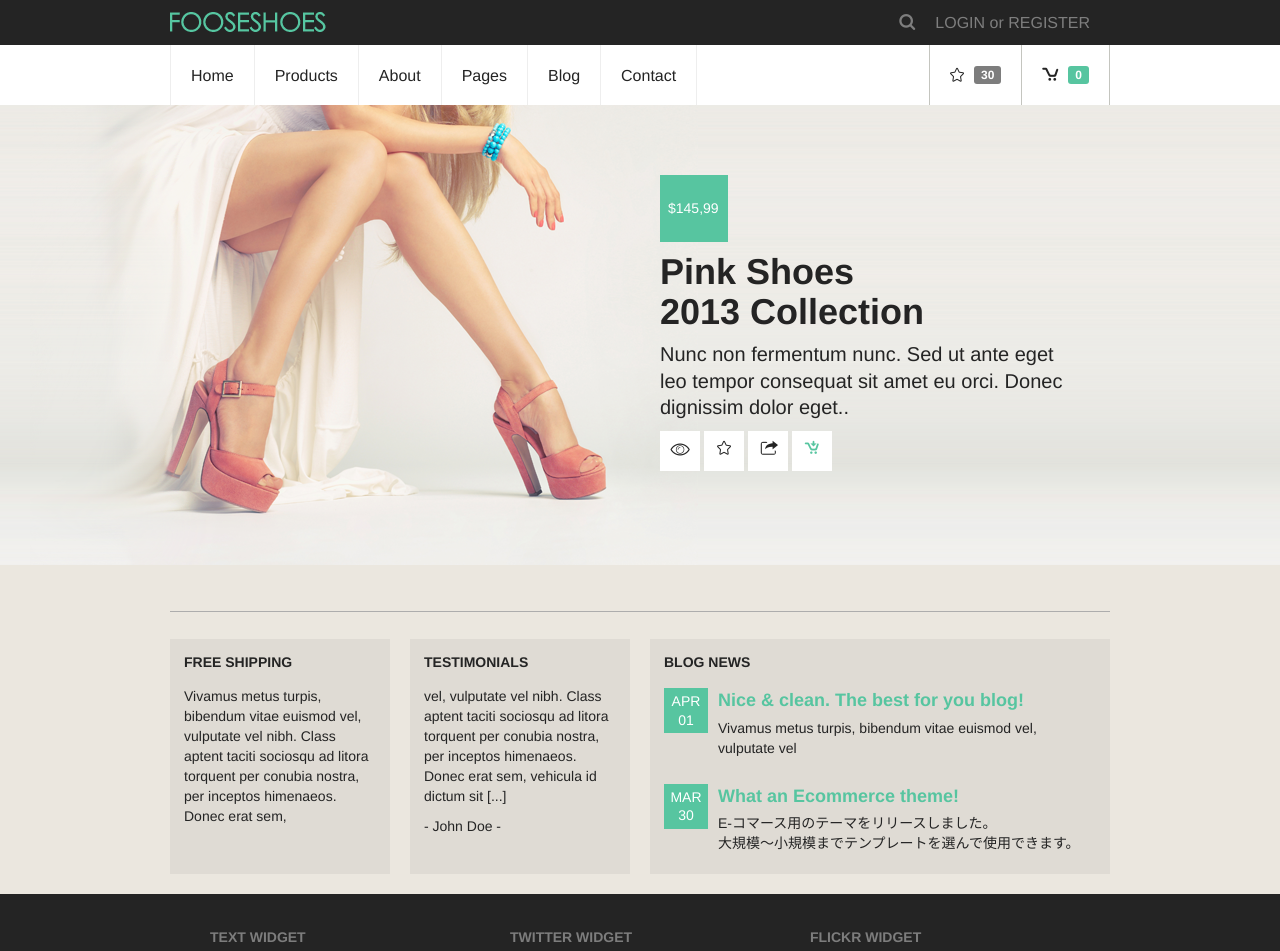
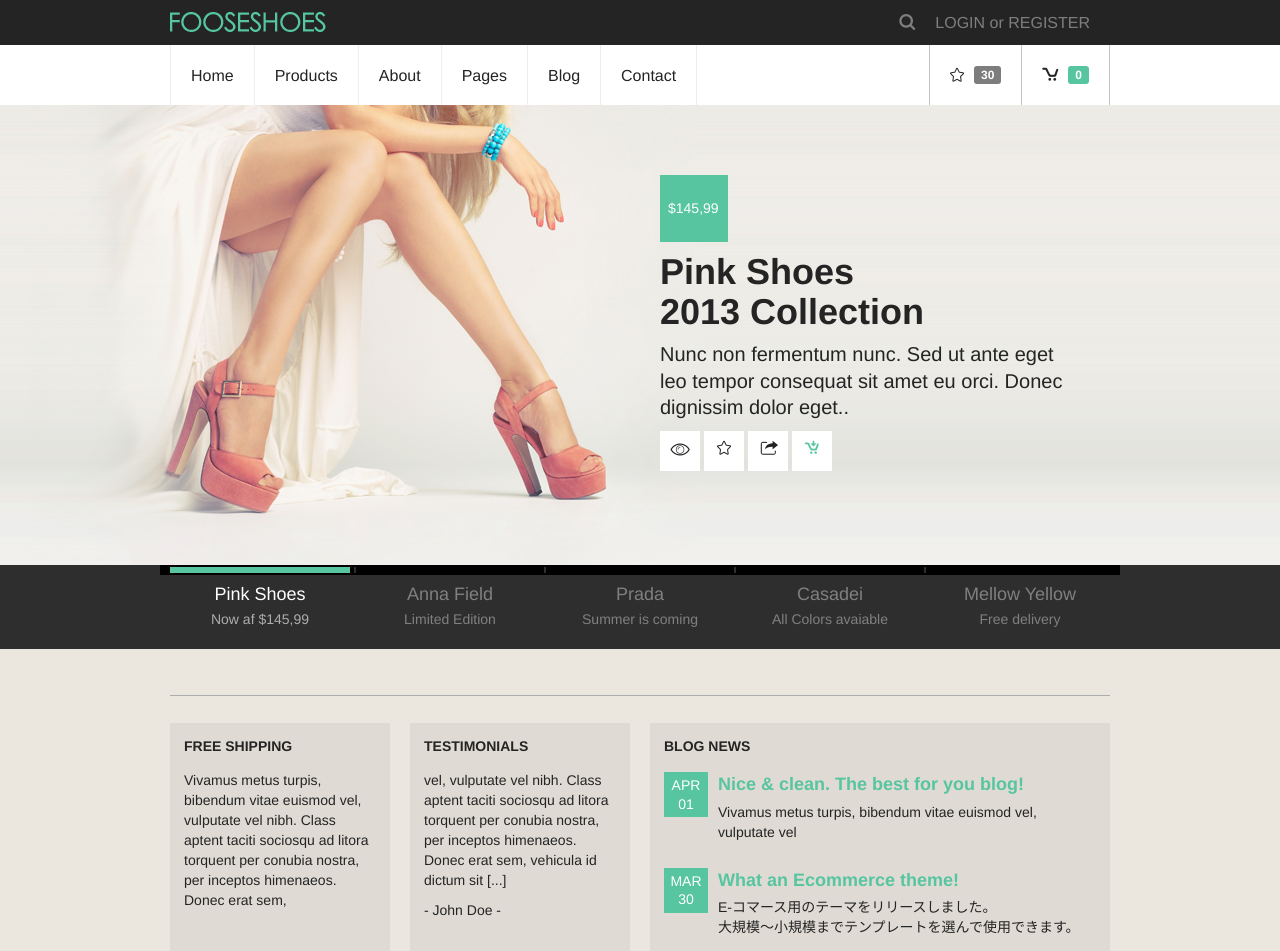
Before and after one commit to AurizedStudio/portfolio05Fooseshoes, a website: page htdocs/index.html in a window 1280 px wide. Shown: the top 951 px of the page. Drawn offline with nearby package versions, Linux system fonts and the light colour scheme.

Commit message:
#7 Topページ .brandnav部分作成

```diff
--- a/htdocs/index.html
+++ b/htdocs/index.html
@@ -89,7 +89,20 @@
 <!-- / .head-lead-outer -->
 <div id="main" class="main">
     <div class="brandnav-outer">
-        <nav class="brandnav"> </nav>
+        <nav class="brandnav">
+            <div class="brandnav-shim">&nbsp;</div>
+            <ul>
+                <li><a class="active" href="#">Pink Shoes<br><span class="brandnav-sub">Now af $145,99</span></a></li>
+                <li class="brandnav-divider">&nbsp;</li>
+                <li><a href="#">Anna Field<br><span class="brandnav-sub">Limited Edition</span></a></li>
+                <li class="brandnav-divider">&nbsp;</li>
+                <li><a href="#">Prada<br><span class="brandnav-sub">Summer is coming</span></a></li>
+                <li class="brandnav-divider">&nbsp;</li>
+                <li><a href="#">Casadei<br><span class="brandnav-sub">All Colors avaiable</span></a></li>
+                <li class="brandnav-divider">&nbsp;</li>
+                <li><a href="#">Mellow Yellow<br><span class="brandnav-sub">Free delivery</span></a></li>
+            </ul>
+        </nav>
     </div>
     <div class="special-outer">
         <div class="special"> </div>
--- a/source/scss/_main.scss
+++ b/source/scss/_main.scss
@@ -174,6 +174,80 @@
     font-size: $font-size-xlarge;
 }
 
+/**
+ *  メイン
+ *  ブランドナビゲーション（.brandnav）
+ */
+.brandnav-outer {
+    background-color: $gray;
+}
+.brandnav {
+    @extend .container;
+    position: relative;
+    background-image: url(../img/item-bg-bk.png);
+    background-repeat: no-repeat;
+    .ie8 & {
+        width: $screen-md ;
+    }
+    ul {
+        list-style: none;
+        margin: 0;
+        padding: 0;
+    }
+    li {
+        float: left;
+        background-image: url(../img/item-bg-bk.png);
+        background-repeat: repeat-x;
+        background-color: $gray;
+        &.brandnav-divider {
+            background-image: url(../img/item-divider.png);
+            background-repeat: no-repeat;
+            background-position: center top;
+            width: 10px;
+            height: 74px;
+        }
+    }
+    a {
+        display: block;
+        width: 180px;
+        height: 84px - 2px;
+        margin: 2px 0 0 0;
+        padding: 10px 0 0 0;
+        line-height: $line-height-large;
+        text-align: center;
+        font-size: $font-size-large;
+        color: darken(#fff, 50%);
+        border-top: 6px #000 solid;
+        &:hover,
+        &:focus {
+            color: #fff;
+            text-decoration: none;
+            border-top: 6px $brand-primary solid;
+        }
+        &.active {
+            border-top: 6px $brand-primary solid;
+            color: #fff;
+            .brandnav-sub {
+                color: $gray-lighter;
+            }
+        }
+        .brandnav-sub {
+            font-size: $font-size-base;
+        }
+    }
+    .brandnav-shim {
+        position: absolute;
+        background-image: url(../img/item-bg-bk.png);
+        background-repeat: no-repeat;
+        width: 10px;
+        height: 10px;
+        top: 0;
+        right: 0;
+        .ie8 & {
+            right: 20px;
+        }
+    }
+}
 
 /**
  *  アドオン（.addon）
```
Also changed, not shown: htdocs/css/style.css, htdocs/img/item-bg-bk.png (added), htdocs/img/item-divider.png (added), 1 other file.
